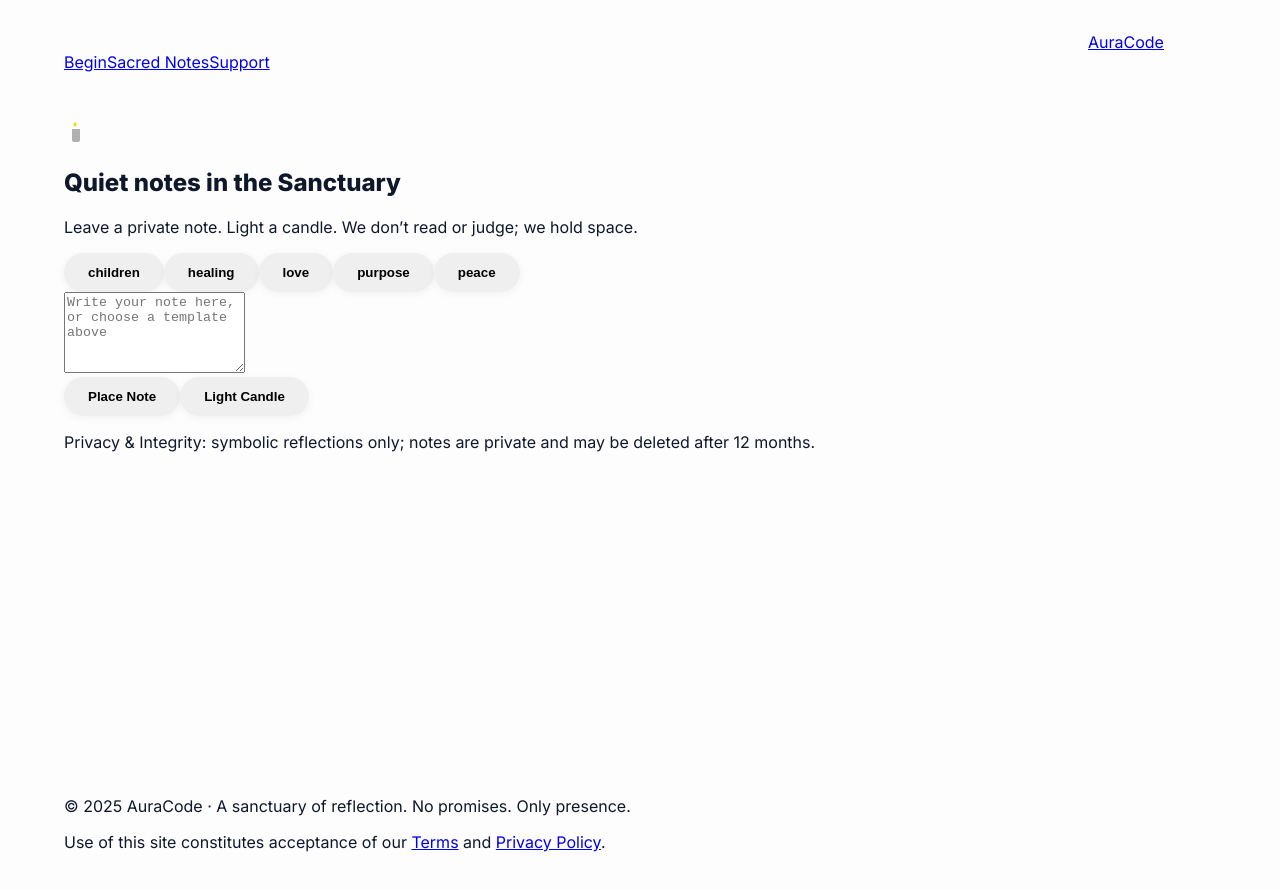
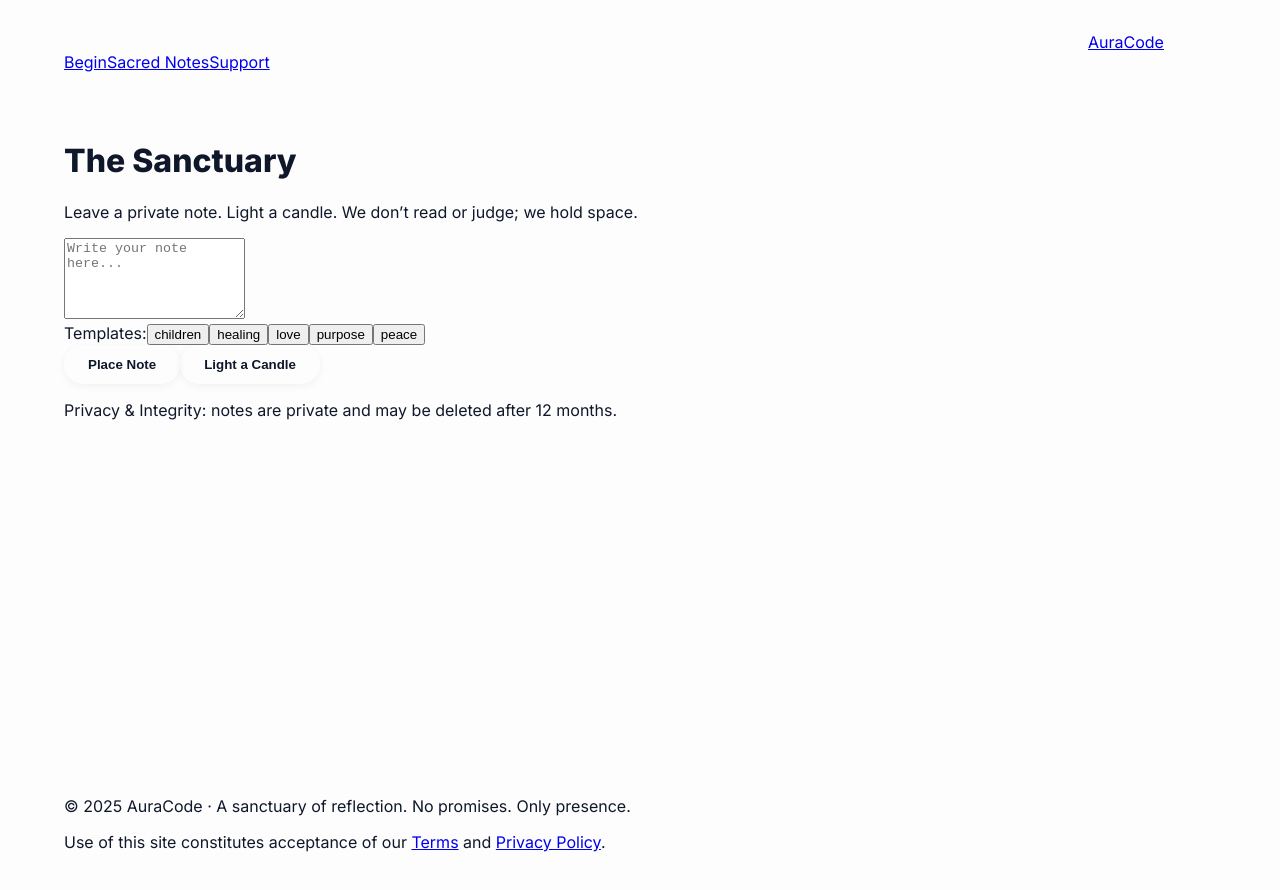
Before and after one commit to danyaffa/Total-iora, a Next.js app: page /sacred-space in a window 1280 px wide. Shown: the part 1000-1890 px from the top of the page. Built offline with nearby package versions, Linux system fonts and the light colour scheme.

Commit message:
Update sacred-space.js

```diff
--- a/pages/sacred-space.js
+++ b/pages/sacred-space.js
@@ -1,6 +1,6 @@
 import { useRouter } from "next/router";
 import { useState } from "react";
-import { Candle, StarOfDavid, Cross, Crescent, Om } from "../components/Icons";
+import AnimatedCandle from "../components/AnimatedCandle";
 
 const templates = [
   { key:'children', text:'May my children grow in wisdom and light.' },
@@ -10,49 +10,61 @@ const templates = [
   { key:'peace', text:'Grant peace to my home and those I love.' },
 ];
 
-function Heading({ path }){
-  const map = {
-    Jewish:    { title:"Quiet notes before the Western Wall", icon:<StarOfDavid className="text-gray-700"/> },
-    Christian: { title:"Quiet notes within the Church",       icon:<Cross className="text-gray-700"/> },
-    Muslim:    { title:"Quiet notes facing Mecca",            icon:<Crescent className="text-gray-700"/> },
-    Eastern:   { title:"Quiet notes within the Temple",       icon:<Om className="text-gray-700"/> },
-    Universal: { title:"Quiet notes in the Sanctuary",        icon:<Candle className="text-gray-700"/> },
-  };
-  const m = map[path||"Universal"];
-  return <div className="flex items-center gap-2"><div>{m.icon}</div><h2 className="text-2xl font-bold">{m.title}</h2></div>;
-}
-
 export default function SacredSpace(){
   const router = useRouter();
-  const path = (router.query.path || "Universal")+"";
+  const path = (router.query.path || "Universal") + "";
   const [note, setNote] = useState("");
   const [status, setStatus] = useState("");
-  const [candle, setCandle] = useState(false);
+  const [candleLit, setCandleLit] = useState(false);
 
   async function save(type){
     setStatus("Saving…");
-    const res = await fetch('/api/wall', { method:'POST', headers:{'Content-Type':'application/json'}, body: JSON.stringify({ note, candle:(type==='candle') }) });
-    setStatus(res.ok? "Your note rests in the sacred silence." : "Could not save.");
+    const isCandle = type === 'candle';
+    if (isCandle) setCandleLit(true);
+    const res = await fetch('/api/wall', { method:'POST', headers:{'Content-Type':'application/json'}, body: JSON.stringify({ note, candle: isCandle }) });
+    setStatus(res.ok ? "Your intention rests in the sacred silence." : "Could not save your note at this time.");
+    // Clear candle after a while
+    setTimeout(() => setCandleLit(false), 10000);
   }
 
   return (
-    <div className="grid gap-6">
-      <Heading path={path}/>
-      <p className="text-gray-600">Leave a private note. Light a candle. We don’t read or judge; we hold space.</p>
-      <div className="flex flex-wrap gap-2">
-        {templates.map(t => <button key={t.key} className="btn" onClick={()=> setNote(t.text)}>{t.key}</button>)}
+    <div className="max-w-2xl mx-auto grid gap-6">
+      <div className="text-center">
+        <h1 className="text-3xl font-bold text-slate-800">The Sanctuary</h1>
+        <p className="mt-2 text-slate-500">Leave a private note. Light a candle. We don’t read or judge; we hold space.</p>
       </div>
-      <textarea value={note} onChange={e=>setNote(e.target.value)} rows={5} className="input w-full" placeholder="Write your note here, or choose a template above"></textarea>
-      <div className="flex gap-3">
-        <button className="btn" onClick={()=>save('note')}>Place Note</button>
-        <button className="btn" onClick={()=>{setCandle(true); save('candle');}}>Light Candle</button>
+
+      <div className="bg-white/60 p-6 rounded-2xl border border-slate-200 shadow-sm">
+        <textarea
+          value={note}
+          onChange={e => setNote(e.target.value)}
+          rows={5}
+          className="input w-full"
+          placeholder="Write your note here..."
+        ></textarea>
+        <div className="flex flex-wrap gap-2 mt-3">
+          <span className="text-xs text-slate-500 self-center">Templates:</span>
+          {templates.map(t => <button key={t.key} className="btn-small ghost" onClick={()=> setNote(t.text)}>{t.key}</button>)}
+        </div>
       </div>
-      {status && <p className="text-sm text-gray-600">{status}</p>}
-      {candle && <div className="mt-4 p-6 rounded-2xl border grid place-items-center bg-black/80 text-white">
-        <div className="animate-pulse text-6xl">🕯️</div>
-        <p className="mt-3 text-sm">A candle has been lit for your intention.</p>
-      </div>}
-      <p className="text-xs text-gray-500">Privacy & Integrity: symbolic reflections only; notes are private and may be deleted after 12 months.</p>
+
+      <div className="flex justify-center gap-4">
+        <button className="btn btn-soft" onClick={()=>save('note')} disabled={!note}>Place Note</button>
+        <button className="btn btn-accent" onClick={()=>save('candle')}>Light a Candle</button>
+      </div>
+
+      {status && <p className="text-sm text-center text-slate-600">{status}</p>}
+
+      {candleLit && (
+        <div className="mt-4 p-6 rounded-2xl grid place-items-center text-center">
+          <AnimatedCandle />
+          <p className="mt-3 text-sm text-slate-700 font-medium">A candle has been lit for your intention.</p>
+        </div>
+      )}
+
+      <p className="text-xs text-center text-slate-400 mt-6">
+        Privacy & Integrity: notes are private and may be deleted after 12 months.
+      </p>
     </div>
   );
 }
```
